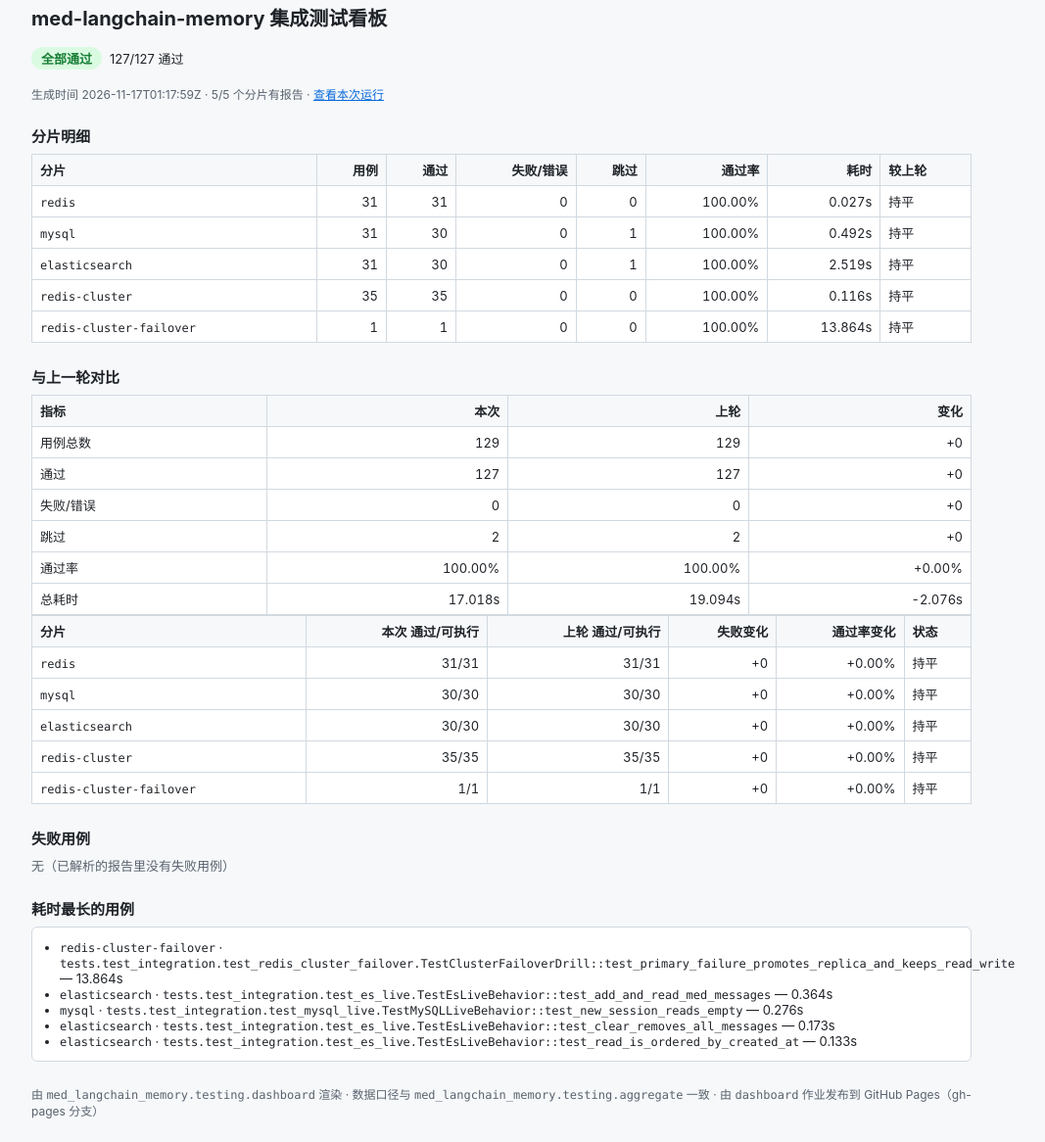
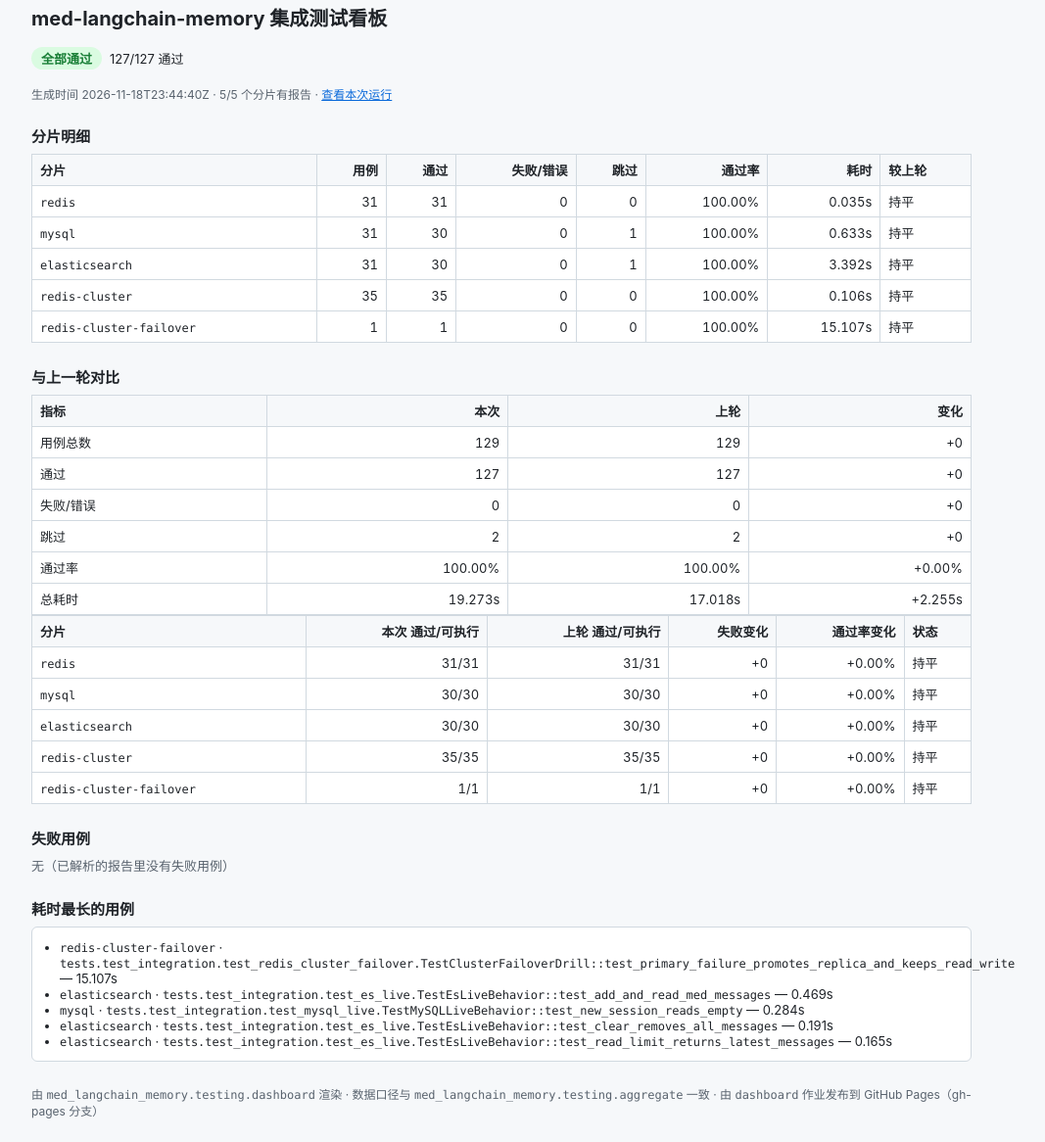
Before and after one commit to xxinjie21/med-langchain-memory, a plain HTML site: page index.html in a window 1280 px wide. Shown: the part 21-1187 px from the top of the page at 98% size, without its empty margins (128-1195 px from the left). Drawn offline with Linux system fonts and the light colour scheme.

Commit message:
deploy: 0e5d5bf72fdcc0ebb1cd0d7c5cb1f74018510e18

```diff
--- a/index.html
+++ b/index.html
@@ -38,18 +38,18 @@ footer { margin-top: 24px; color: #59636e; font-size: 12px; }
 <header>
 <h1>med-langchain-memory 集成测试看板</h1>
 <p><span class="badge ok">全部通过</span><span class="detail">127/127 通过</span></p>
-<p class="meta">生成时间 2026-11-17T01:17:59Z · 5/5 个分片有报告 · <a href="https://github.com/xxinjie21/med-langchain-memory/actions/runs/43993659140">查看本次运行</a></p>
+<p class="meta">生成时间 2026-11-18T23:44:40Z · 5/5 个分片有报告 · <a href="https://github.com/xxinjie21/med-langchain-memory/actions/runs/44422524902">查看本次运行</a></p>
 </header>
 <section>
 <h2>分片明细</h2>
 <table>
 <thead><tr><th>分片</th><th class="num">用例</th><th class="num">通过</th><th class="num">失败/错误</th><th class="num">跳过</th><th class="num">通过率</th><th class="num">耗时</th><th>较上轮</th></tr></thead>
 <tbody>
-<tr><td><code>redis</code></td><td class="num">31</td><td class="num">31</td><td class="num">0</td><td class="num">0</td><td class="num">100.00%</td><td class="num">0.027s</td><td>持平</td></tr>
-<tr><td><code>mysql</code></td><td class="num">31</td><td class="num">30</td><td class="num">0</td><td class="num">1</td><td class="num">100.00%</td><td class="num">0.492s</td><td>持平</td></tr>
-<tr><td><code>elasticsearch</code></td><td class="num">31</td><td class="num">30</td><td class="num">0</td><td class="num">1</td><td class="num">100.00%</td><td class="num">2.519s</td><td>持平</td></tr>
-<tr><td><code>redis-cluster</code></td><td class="num">35</td><td class="num">35</td><td class="num">0</td><td class="num">0</td><td class="num">100.00%</td><td class="num">0.116s</td><td>持平</td></tr>
-<tr><td><code>redis-cluster-failover</code></td><td class="num">1</td><td class="num">1</td><td class="num">0</td><td class="num">0</td><td class="num">100.00%</td><td class="num">13.864s</td><td>持平</td></tr>
+<tr><td><code>redis</code></td><td class="num">31</td><td class="num">31</td><td class="num">0</td><td class="num">0</td><td class="num">100.00%</td><td class="num">0.035s</td><td>持平</td></tr>
+<tr><td><code>mysql</code></td><td class="num">31</td><td class="num">30</td><td class="num">0</td><td class="num">1</td><td class="num">100.00%</td><td class="num">0.633s</td><td>持平</td></tr>
+<tr><td><code>elasticsearch</code></td><td class="num">31</td><td class="num">30</td><td class="num">0</td><td class="num">1</td><td class="num">100.00%</td><td class="num">3.392s</td><td>持平</td></tr>
+<tr><td><code>redis-cluster</code></td><td class="num">35</td><td class="num">35</td><td class="num">0</td><td class="num">0</td><td class="num">100.00%</td><td class="num">0.106s</td><td>持平</td></tr>
+<tr><td><code>redis-cluster-failover</code></td><td class="num">1</td><td class="num">1</td><td class="num">0</td><td class="num">0</td><td class="num">100.00%</td><td class="num">15.107s</td><td>持平</td></tr>
 </tbody>
 </table>
 </section>
@@ -63,7 +63,7 @@ footer { margin-top: 24px; color: #59636e; font-size: 12px; }
 <tr><td>失败/错误</td><td class="num">0</td><td class="num">0</td><td class="num">+0</td></tr>
 <tr><td>跳过</td><td class="num">2</td><td class="num">2</td><td class="num">+0</td></tr>
 <tr><td>通过率</td><td class="num">100.00%</td><td class="num">100.00%</td><td class="num">+0.00%</td></tr>
-<tr><td>总耗时</td><td class="num">17.018s</td><td class="num">19.094s</td><td class="num">-2.076s</td></tr>
+<tr><td>总耗时</td><td class="num">19.273s</td><td class="num">17.018s</td><td class="num">+2.255s</td></tr>
 </tbody>
 </table>
 <table>
@@ -81,11 +81,11 @@ footer { margin-top: 24px; color: #59636e; font-size: 12px; }
 <p class="empty">无（已解析的报告里没有失败用例）</p>
 <h2>耗时最长的用例</h2>
 <ul>
-<li><code>redis-cluster-failover</code> · <code>tests.test_integration.test_redis_cluster_failover.TestClusterFailoverDrill::test_primary_failure_promotes_replica_and_keeps_read_write</code> — 13.864s</li>
-<li><code>elasticsearch</code> · <code>tests.test_integration.test_es_live.TestEsLiveBehavior::test_add_and_read_med_messages</code> — 0.364s</li>
-<li><code>mysql</code> · <code>tests.test_integration.test_mysql_live.TestMySQLLiveBehavior::test_new_session_reads_empty</code> — 0.276s</li>
-<li><code>elasticsearch</code> · <code>tests.test_integration.test_es_live.TestEsLiveBehavior::test_clear_removes_all_messages</code> — 0.173s</li>
-<li><code>elasticsearch</code> · <code>tests.test_integration.test_es_live.TestEsLiveBehavior::test_read_is_ordered_by_created_at</code> — 0.133s</li>
+<li><code>redis-cluster-failover</code> · <code>tests.test_integration.test_redis_cluster_failover.TestClusterFailoverDrill::test_primary_failure_promotes_replica_and_keeps_read_write</code> — 15.107s</li>
+<li><code>elasticsearch</code> · <code>tests.test_integration.test_es_live.TestEsLiveBehavior::test_add_and_read_med_messages</code> — 0.469s</li>
+<li><code>mysql</code> · <code>tests.test_integration.test_mysql_live.TestMySQLLiveBehavior::test_new_session_reads_empty</code> — 0.284s</li>
+<li><code>elasticsearch</code> · <code>tests.test_integration.test_es_live.TestEsLiveBehavior::test_clear_removes_all_messages</code> — 0.191s</li>
+<li><code>elasticsearch</code> · <code>tests.test_integration.test_es_live.TestEsLiveBehavior::test_read_limit_returns_latest_messages</code> — 0.165s</li>
 </ul>
 <footer>
 由 <code>med_langchain_memory.testing.dashboard</code> 渲染 · 数据口径与 <code>med_langchain_memory.testing.aggregate</code> 一致 · 由 <code>dashboard</code> 作业发布到 GitHub Pages（gh-pages 分支）
```
